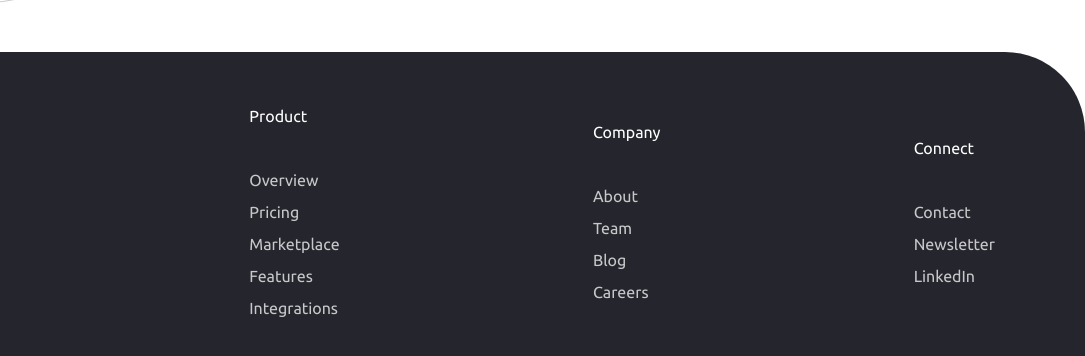
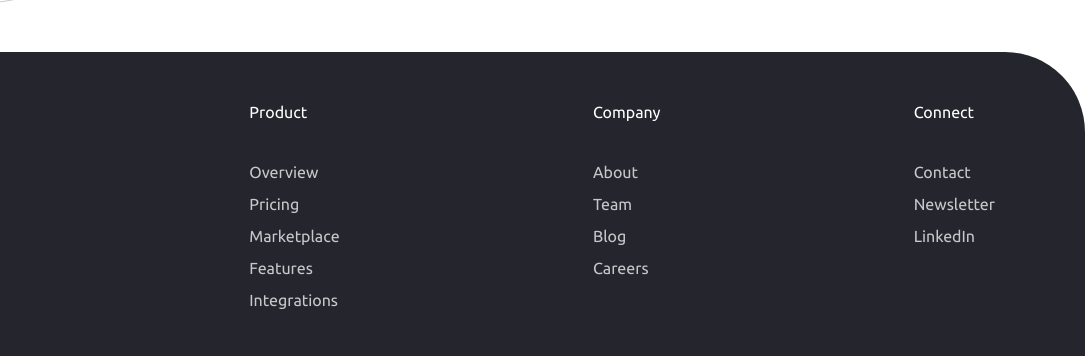
Before and after one commit to ahmadEssam77/bloger-landingPage, a plain HTML site: page index.html in a window 1280 px wide. Shown: the part 2713-3069 px from the top of the page, 195-1280 px from the left. Drawn offline with Linux system fonts and the light colour scheme.

Commit message:
Finishing footer and the landing page for big screens

```diff
--- a/index.html
+++ b/index.html
@@ -70,7 +70,7 @@
         </div>
       </div>
     </section>
-    <!-- Section Three |  -->
+    <!-- Section Three -->
     <section class="s-three">
       <div class="container">
         <div class="wrapper">
@@ -92,29 +92,29 @@
       <div class="footer-holder">
         <img src="./images/logo.svg" alt="">
 
-        <ul>
-          <li><a href="#">Product</a></li>
-          <li><a href="#">Overview</a></li>
-          <li><a href="#">Pricing</a></li>
-          <li><a href="#">Marketplace</a></li>
-          <li><a href="#">Features</a></li>
-          <li><a href="#">Integrations</a></li>
-        </ul>
+        <div>
+          <p class="first">Product</p>
+          <p><a href="#">Overview</a></p>
+          <p><a href="#">Pricing</a></p>
+          <p><a href="#">Marketplace</a></p>
+          <p><a href="#">Features</a></p>
+          <p><a href="#">Integrations</a></p>
+        </div>
 
-        <ul>
-          <li><a href="#">Company</a></li>
-          <li><a href="#">About</a></li>
-          <li><a href="#">Team</a></li>
-          <li><a href="#">Blog</a></li>
-          <li><a href="#">Careers</a></li>
-        </ul>
+        <div>
+          <p class="first">Company</p>
+          <p><a href="#">About</a></p>
+          <p><a href="#">Team</a></p>
+          <p><a href="#">Blog</a></p>
+          <p><a href="#">Careers</a></p>
+        </div>
 
-        <ul>
-          <li><a href="#">Connect</a></li>
-          <li><a href="#">Contact</a></li>
-          <li><a href="#">Newsletter</a></li>
-          <li><a href="#">LinkedIn</a></li>
-        </ul>
+        <div>
+          <p class="first">Connect</p>
+          <p><a href="#">Contact</a></p>
+          <p><a href="#">Newsletter</a></p>
+          <p><a href="#">LinkedIn</a></p>
+        </div>
       </div>
     </div>
   </footer>
--- a/sass/_footer.scss
+++ b/sass/_footer.scss
@@ -11,7 +11,7 @@
         .footer-holder {
             display: flex;
             justify-content: space-between;
-            align-items: center;
+            // align-items: center;
             padding-top: 3rem;
             font-family: $font-family-2;
 
@@ -19,30 +19,19 @@
                 align-self: flex-start;
             }
 
-            ul {
-
-                li {
-
-                    &:first-child {
-
+            .first {
                 padding-bottom: 2rem;
-
-                        a {
                 color: $white;
-
-                            &:hover {
-                                cursor: default;
-                                border-bottom: none;
-                            }
-                        }
             }
 
             a {
                 color: $grayish-blue;
                 line-height: 2;
             }
+
+            a:hover {
+                border-bottom: 2px solid $grayish-blue;
             }
         }
     }
 }
-}
--- a/sass/_resets.scss
+++ b/sass/_resets.scss
@@ -7,6 +7,10 @@
 body {
     line-height: 1.5;
     overflow-x: hidden;
+}
+
+a {
+    text-decoration: none;
 }
 
 ul {
```
Also changed, not shown: dist/css/main.css, 1 other file. Lines whose indentation alone changed are shown as unchanged.
